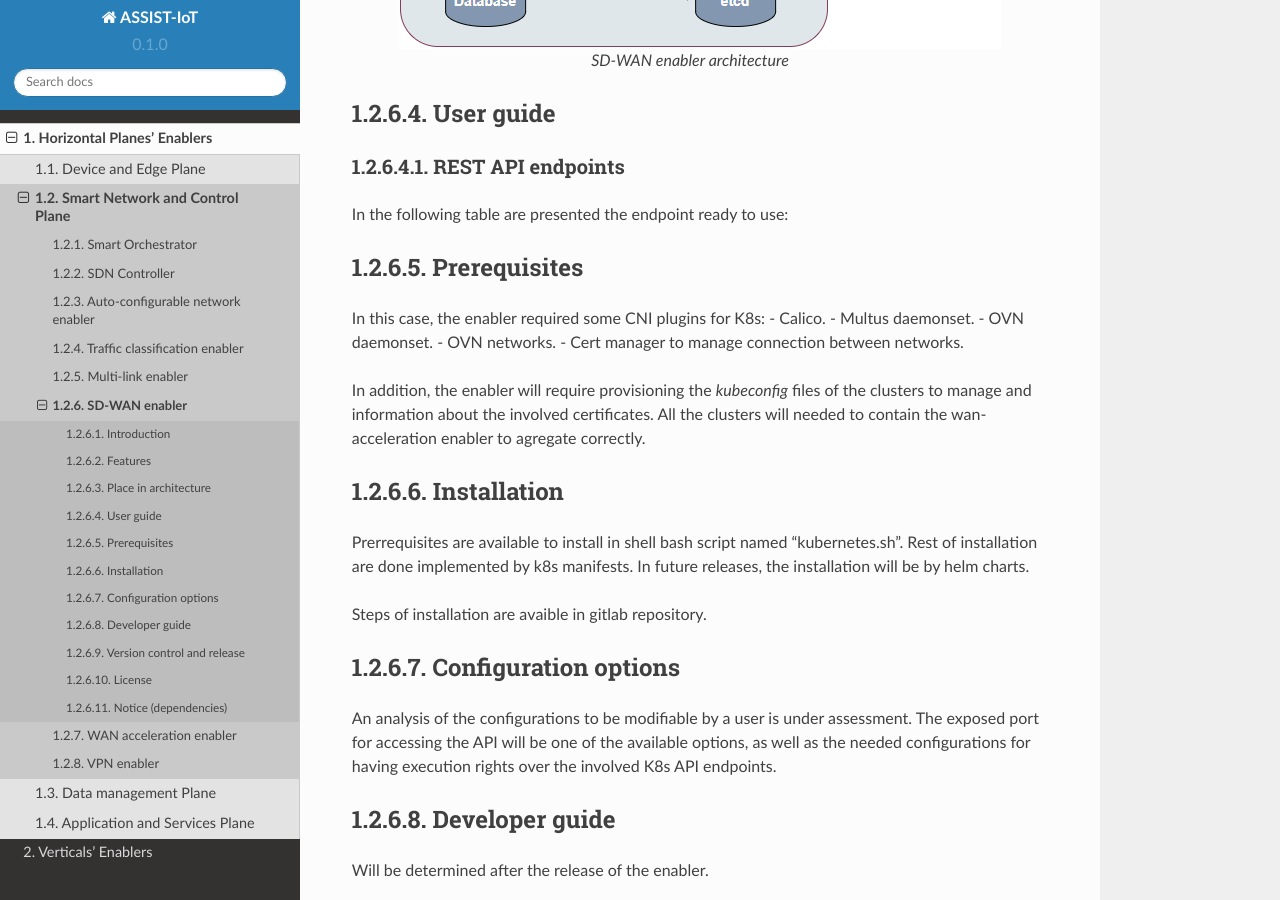
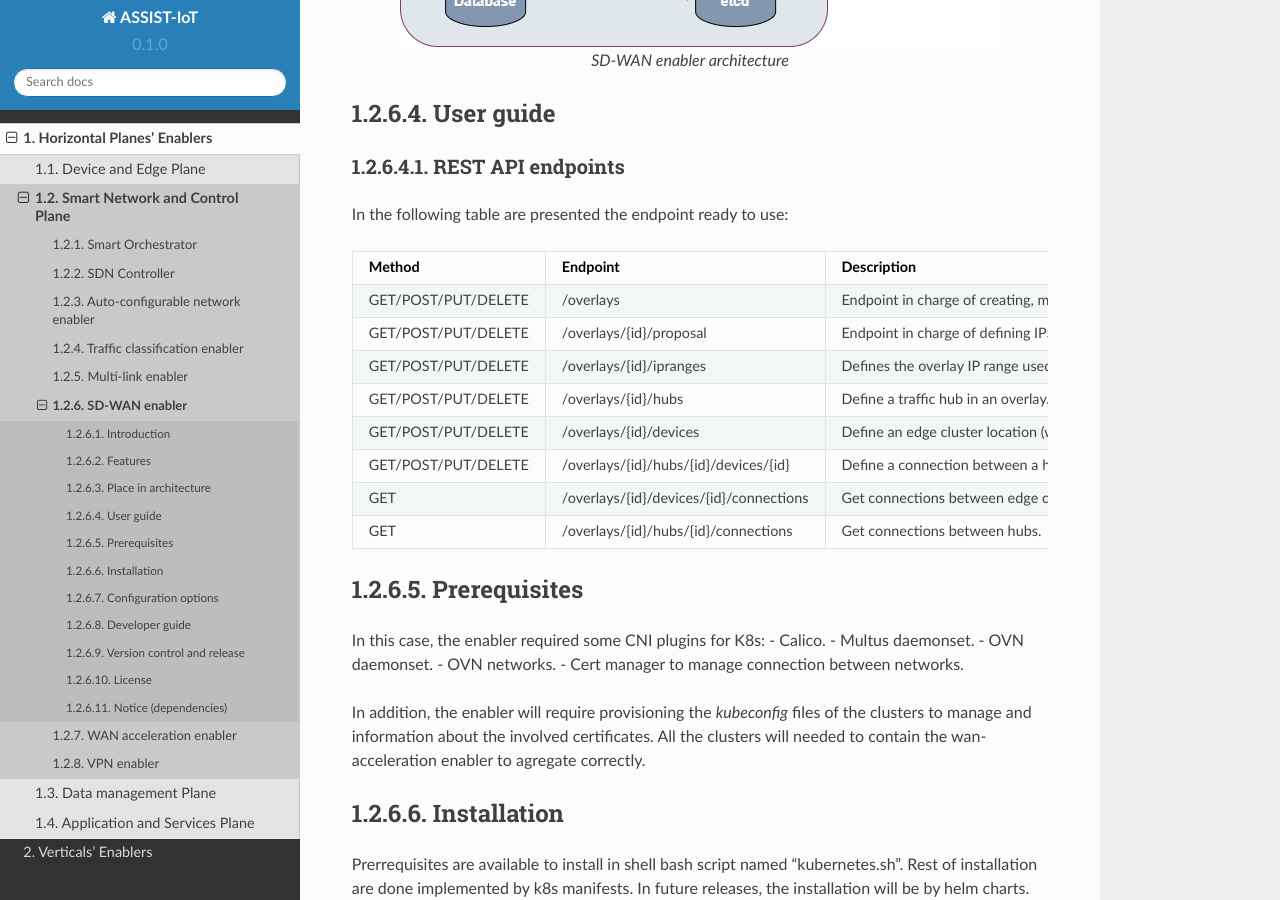
Before and after one commit to assist-iot/assist-iot-documentation, a Sphinx documentation site: the page built from docs/source/horizontal_planes/smart/sd_wan_enabler.rst, in a window 1280 px wide and 900 px high, scrolled down 2940 px. Built offline with Sphinx 7.4.7 and the Read the Docs theme 2.0.0, drawn with Linux system fonts in a browser that asks for light colours.

Commit message:
Update SD-WAN enabler documentation

```diff
--- a/docs/source/horizontal_planes/smart/sd_wan_enabler.rst
+++ b/docs/source/horizontal_planes/smart/sd_wan_enabler.rst
@@ -87,9 +87,9 @@
 +---------------------+-----------------------------------------+-------------------------------------------------------------------------------------------------------------------------------------------------+
 | GET/POST/PUT/DELETE | /overlays/{id}/proposal                 | Endpoint in charge of defining IPSec proposals that can be used for tunnels in an overlay.                                                      |
 +---------------------+-----------------------------------------+-------------------------------------------------------------------------------------------------------------------------------------------------+
-| GET/POST/PUT/DELETE | /overlays/{id}/ipranges                 | Defines the overlay IP range used for the edge clusters.
+| GET/POST/PUT/DELETE | /overlays/{id}/ipranges                 | Defines the overlay IP range used for the edge clusters.                                                                                        |
 +---------------------+-----------------------------------------+-------------------------------------------------------------------------------------------------------------------------------------------------+
-| GET/POST/PUT/DELETE | /overlays/{id}/hubs                     | Define a traffic hub in an overlay. Requires certificate and kubeconfig file to be able to manage it.                                           |                                                                             |
+| GET/POST/PUT/DELETE | /overlays/{id}/hubs                     | Define a traffic hub in an overlay. Requires certificate and kubeconfig file to be able to manage it.                                           |
 +---------------------+-----------------------------------------+-------------------------------------------------------------------------------------------------------------------------------------------------+
 | GET/POST/PUT/DELETE | /overlays/{id}/devices                  | Define an edge cluster location (with SD-WAN acceleration enabler). Among other input, it required kubeconfig file and certificate information. |
 +---------------------+-----------------------------------------+-------------------------------------------------------------------------------------------------------------------------------------------------+
```
